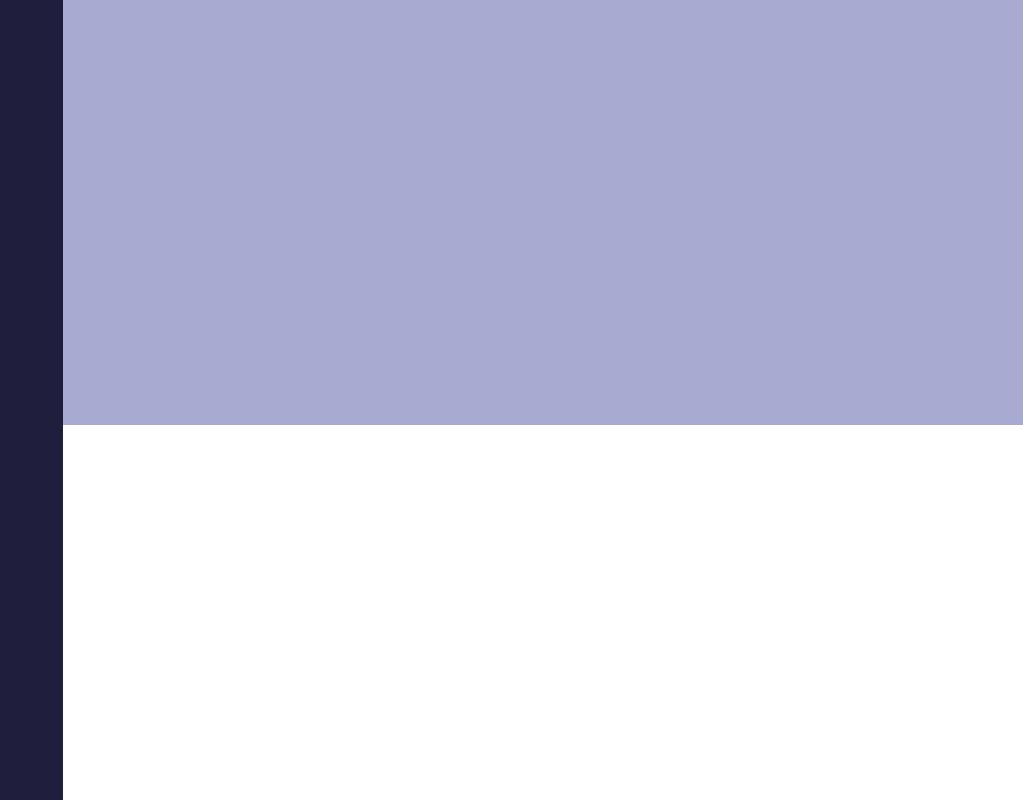
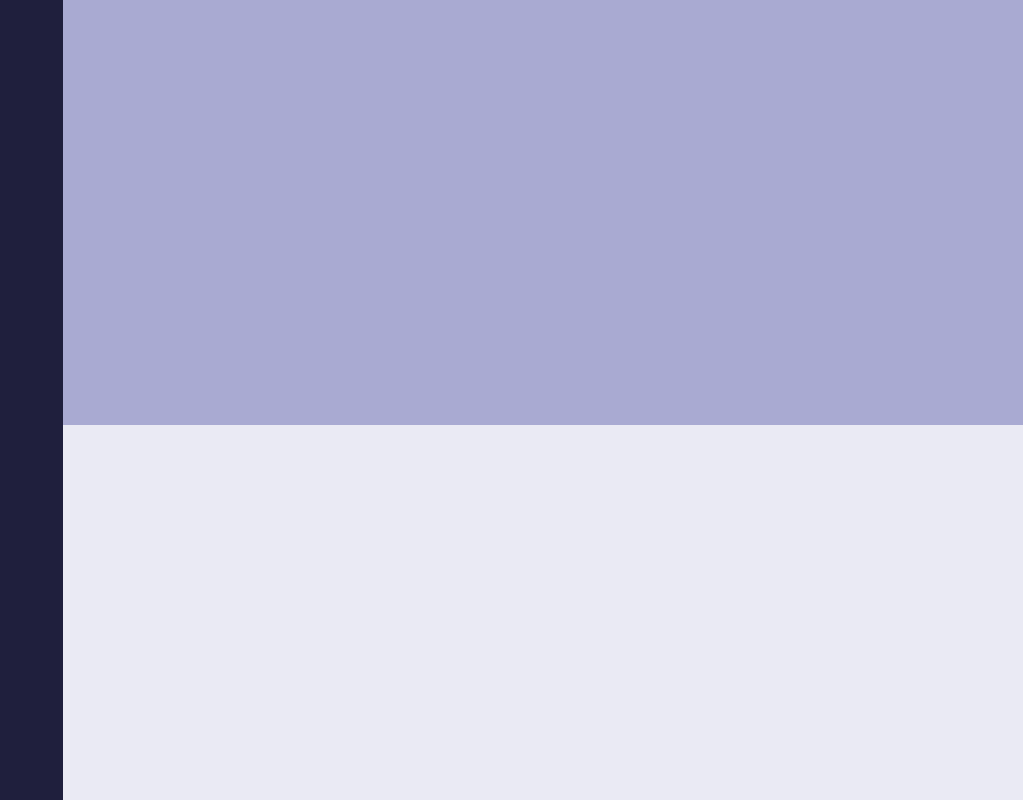
Before and after one commit to Elise-Jones/ideabox, a plain HTML site: page index.html in a window 1280 px wide. Shown: the whole page, without its empty margins (257-1280 px from the left). Drawn offline with Linux system fonts and the light colour scheme.

Commit message:
Add the third box

```diff
--- a/styles.css
+++ b/styles.css
@@ -5,7 +5,6 @@
 .parent1 {
     display: flex;
     background-color: #1F1f3D;
-    /* border: solid 2px yellow ; */
     flex-direction: column;
     align-items: stretch;
     width: 25%;
@@ -15,7 +14,6 @@
     right: 0px;
     margin: 0px;
     position: fixed;
-
 }
 
 .parent2 {
@@ -23,14 +21,24 @@
     display: inline-flex;
     width: 2000px;
     height: 425px;
-    justify-content: flex-end;
-    flex-direction: row;
     top: 0px;
     left: 0px;
     right: 0px;
     margin-left: 25%;
     position: fixed;
-
 }
 
-.pare
+.parent3 {
+    background-color: #eaeaf4;
+    display: flex;
+    width: 2000px;
+    height: 535px;
+    align-content: flex-end;
+    justify-content: flex-end;
+    flex-direction: row-reverse;
+    top: 425px;
+    left: 0px;
+    right: 0px;
+    margin-left: 25%;
+    position: fixed;
+}
```
